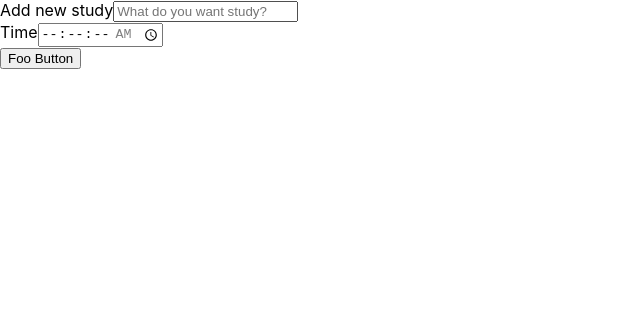
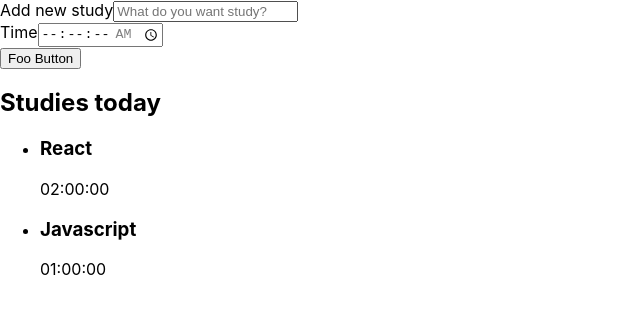
Before and after one commit to lukkas-lukkas/react-studies, a React (Create React App) app: page / in a window 1280 px wide. Shown: the top 314 px of the page, without its empty margins (0-640 px from the left). Built offline with nearby package versions, Linux system fonts and the light colour scheme; the HTML template or start-up script is replaced by a standard one.

Commit message:
create first function component List

```diff
--- a/src/App.tsx
+++ b/src/App.tsx
@@ -1,10 +1,12 @@
 import Form from './components/Form';
+import List from './components/List';
 
 
 function App() {
   return (
     <div className="App">
       <Form />
+      <List />
     </div>
   );
 }
--- /dev/null
+++ b/src/components/List/index.tsx
@@ -0,0 +1,25 @@
+export default function List() {
+    return (
+        <aside>
+            <h2> Studies today </h2>
+            <ul>
+                <li>
+                    <h3>
+                        React
+                    </h3>
+                    <span>
+                        02:00:00
+                    </span>
+                </li>
+                <li>
+                    <h3>
+                        Javascript
+                    </h3>
+                    <span>
+                        01:00:00
+                    </span>
+                </li>
+            </ul>
+        </aside>
+    )
+}
```
